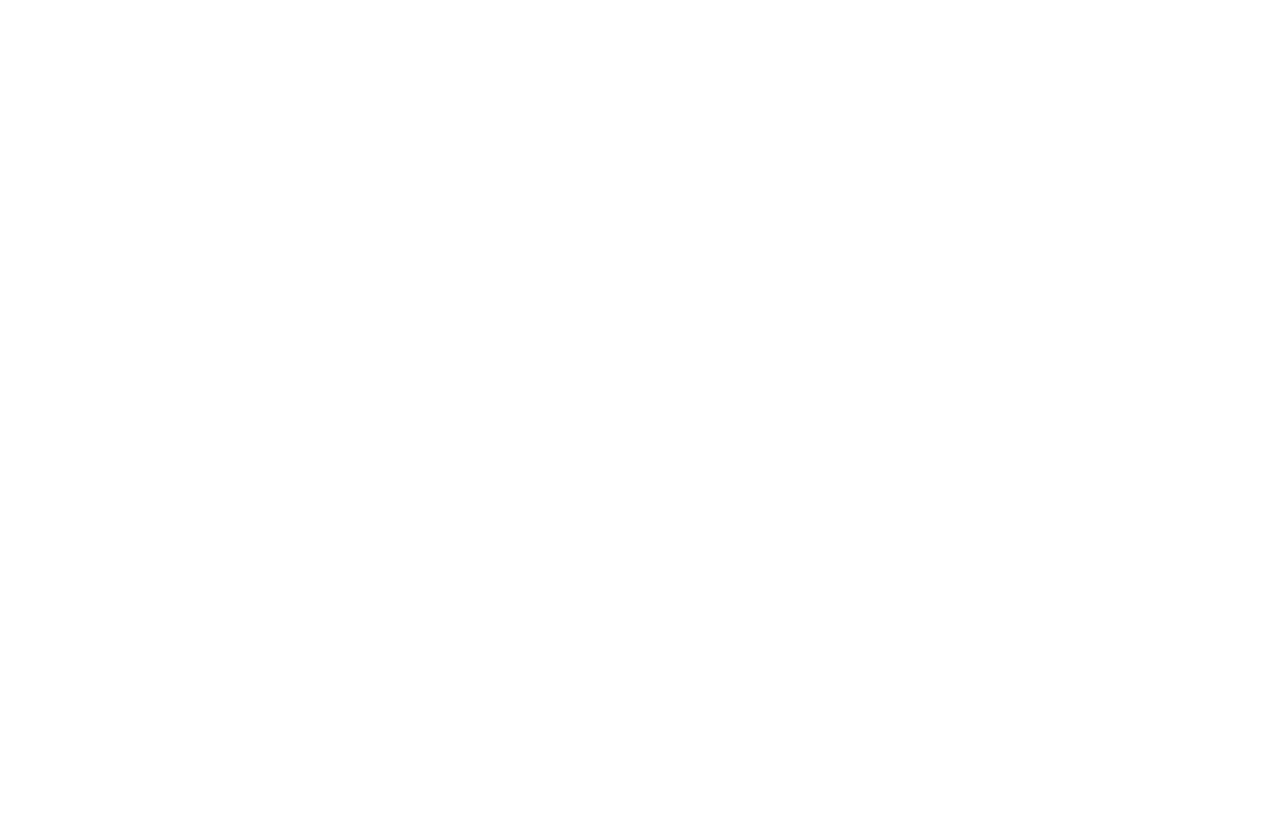
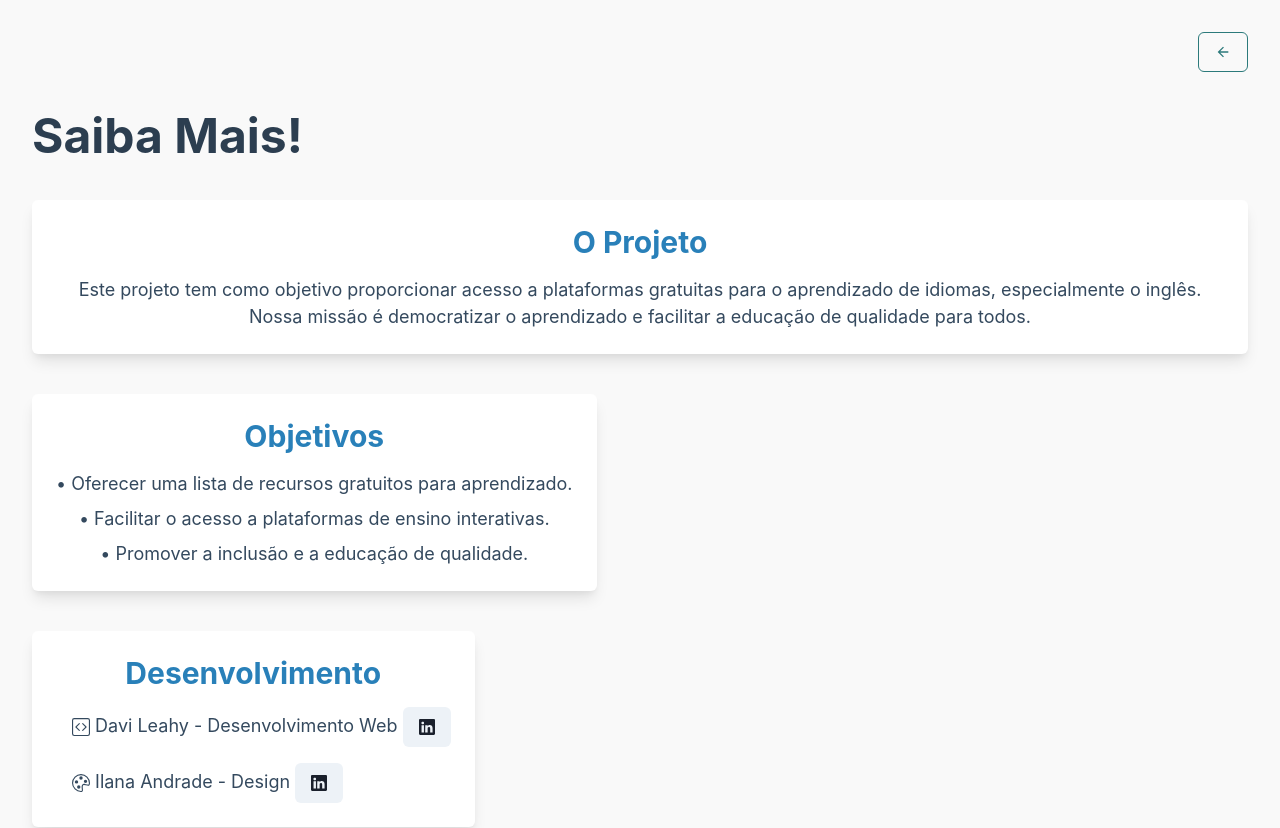
Before and after one commit to davileahy/LivreMente, a React (Create React App) app: page /saiba_mais in a window 1280 px wide. Before the commit this address had no page. Shown: the top 828 px of the page. Before the commit the page ends 800 px from the top, so only its background shows below. Built offline with nearby package versions, Linux system fonts and the light colour scheme.

Commit message:
Icon additions + About page creation, displays the project and links to linkedin

```diff
--- a/package.json
+++ b/package.json
@@ -13,6 +13,7 @@
     "framer-motion": "^11.9.0",
     "react": "^18.3.1",
     "react-dom": "^18.3.1",
+    "react-icons": "^5.3.0",
     "react-router-dom": "^6.26.2",
     "react-scripts": "5.0.1",
     "react-scroll": "^1.9.0",
--- a/src/App.js
+++ b/src/App.js
@@ -1,6 +1,7 @@
 import { BrowserRouter as Router, Route, Routes } from 'react-router-dom';
 import HomePage from './pages/HomePage';
 import MainPage from './pages/MainPage';
+import MorePage from './pages/MorePage';
 
 function App() {
   return (
@@ -8,6 +9,7 @@
       <Routes>
         <Route path="/" element={<HomePage />} />
         <Route path="/inicio" element={<MainPage />} />
+        <Route path="/saiba_mais" element={<MorePage />} />
         {/* Adicionar outras rotas para diferentes páginas */}
       </Routes>
     </Router>
--- a/src/components/About.js
+++ b/src/components/About.js
@@ -1,5 +1,6 @@
 import React from 'react';
-import { Box, Heading, Text } from '@chakra-ui/react';
+import { Box, Button, Heading, Text } from '@chakra-ui/react';
+import {InfoOutlineIcon} from '@chakra-ui/icons'
 import { motion } from 'framer-motion';
 
 const About = () => {
@@ -18,7 +19,7 @@
         Sobre Nós
       </Heading>
       <Text fontSize="lg">
-        O Comunicação Sem Fronteiras oferece acesso gratuito a plataformas de aprendizado de inglês, visando a inclusão e facilidade de acesso para todos.
+        O Comunicação Sem Fronteiras tem como objetivo facilitar o acesso ao <strong>aprendizado</strong>. Reunindo varias plataformas, recursos e cursos de acesso <strong>gratuitos</strong> para impulsionar o seu aprendizado. <br /> <br /> Quer saber mais do Comunicação Sem Fronteiras? <br /> <Button as='a' href='/saiba_mais' colorScheme='teal' mt={4}> <InfoOutlineIcon mr={2}/> Saiba Mais </Button>
       </Text>
     </Box>
   );
--- a/src/components/Courses.js
+++ b/src/components/Courses.js
@@ -1,6 +1,6 @@
 import React, {useState} from 'react';
 import { SimpleGrid, Box, Heading, Text, Wrap, WrapItem, Tag, Checkbox, CheckboxGroup, Button, Menu, MenuButton, MenuList, MenuItem, IconButton} from '@chakra-ui/react';
-import { ChevronDownIcon } from '@chakra-ui/icons';
+import { ChevronDownIcon, SearchIcon, DeleteIcon} from '@chakra-ui/icons';
 import CourseCard from './CourseCard';
 import { link, title } from 'framer-motion/client';
 
@@ -14,7 +14,7 @@
   {
     title: 'Duolingo',
     logo: logo_duolingo,
-    description: ' O Duolingo é um aplicativo e site de ensino de idiomas que oferece cursos gratuitos para aprender mais de 40 idiomas, além de música e matemática. O aplicativo é conhecido por ser divertido e eficaz, e por transformar o ato de estudar em um jogo',
+    description: ' O Duolingo é um aplicativo e site de ensino de idiomas que oferece cursos gratuitos para aprender mais de 40 idiomas, além de música e matemática. O aplicativo é conhecido por ser divertido e eficaz, e por transformar o ato de estudar em um jogo.',
     categories: ['Inglês', 'Interativo', 'Gratuito', 'Iniciantes'],
     link: 'https://www.duolingo.com/',
   },
@@ -26,14 +26,14 @@
     link: 'https://kultivi.com/'
   },
   {
-    title: 'curso',
-    logo: '/path-to-curso-logo.png',
-    description: 'Aprimore seu inglês com cursos personalizados no curso.',
-    categories: ['Inglês', 'Personalizado', 'Gratuito'],
-    link: 'https://www.curso.com/',
+    title: 'Memrise - Aprenda Inglês',
+    logo: 'https://upload.wikimedia.org/wikipedia/pt/6/65/Logotipo_do_Memrise.png',
+    description: 'O Memrise é uma plataforma de aprendizado de idiomas que utiliza um algoritmo baseado na ciência cognitiva para ajudar os usuários a aprender de forma mais rápida e eficaz.',
+    categories: ['Inglês', 'Intermediário', 'Gratuito'],
+    link: 'https://www.memrise.com/pt-br/',
   },
   {
-    title: 'Cultura Inglesa',
+    title: '[E-BOOKS] Cultura Inglesa',
     logo: logo_cultura,
     description: 'A Cultura Inglesa, além de oferecerem seus cursos de inglês, possuem materiais gratuitos para acesso. Principalmente E-books e Guias para as pessoas acessarem o inglês.',
     categories: ['Inglês', 'E-Books', 'Gratuito', 'Iniciantes'],
@@ -88,13 +88,6 @@
     categories: ['Inglês', 'Personalizado', 'Gratuito'],
     link: 'https://www.curso.com/',
   },
-  {
-    title: 'Memrise - Aprenda Inglês',
-    logo: 'https://upload.wikimedia.org/wikipedia/pt/6/65/Logotipo_do_Memrise.png',
-    description: 'Plataforma para aprender diversos idiomas, incluindo inglês.',
-    categories: ['Inglês', 'Intermediário', 'Gratuito'],
-    link: 'https://www.memrise.com/pt-br/',
-  },
   // Adicionar mais cursos conforme necessário
 ];
 
@@ -138,7 +131,7 @@
                                 w="100%"
                                 colorScheme='teal'
                             >
-                                Filtrar <ChevronDownIcon />
+                                <SearchIcon></SearchIcon>
                             </MenuButton>
 
                             <MenuList minWidth="240px">
@@ -147,7 +140,7 @@
                                     <Checkbox value="Inglês">Inglês</Checkbox>
                                 </MenuItem>
                                 <MenuItem closeOnSelect={false}>
-                                    <Checkbox value="Básico">Básico</Checkbox>
+                                    <Checkbox value="Iniciantes">Iniciantes</Checkbox>
                                 </MenuItem>
                                 <MenuItem closeOnSelect={false}>
                                     <Checkbox value="Certificado">Certificado</Checkbox>
@@ -158,14 +151,12 @@
                                 <MenuItem closeOnSelect={false}>
                                     <Checkbox value="Gratuito">Gratuito</Checkbox>
                                 </MenuItem>
-                                <MenuItem closeOnSelect={false}>
-                                    <Checkbox value="Pago">Pago</Checkbox>
-                                </MenuItem>
+
                                 </CheckboxGroup>
                                 {/* Botão para limpar todas as tags */}
                                 <MenuItem>
                                 <Button size="sm" onClick={clearTags} w="100%">
-                                    Limpar Filtros
+                                    <DeleteIcon />
                                 </Button>
                                 </MenuItem>
                             </MenuList>
--- a/src/components/Nav.js
+++ b/src/components/Nav.js
@@ -7,13 +7,11 @@
   return (
     <Box as="nav" bg="white" py={8} px={10} className="fixed w-full z-10">
       <Flex justify="space-between" align="center" >
-        <img src={small_logo} alt='logo' className='h-auto max-w-16 hover:scale-125 duration-[0.5s]'/>
+        <ScrollLink to="inicio" smooth={true} duration={500} offset={-70}>
+          <img src={small_logo} alt='logo' className='h-auto max-w-16 hover:scale-125 duration-[0.5s] hover:cursor-pointer'/>
+        </ScrollLink>
+
         <Flex gap={10}>
-          <ScrollLink to="inicio" smooth={true} duration={500} offset={-70}>
-            <Button variant="link" color="#0D415D" size='lg' className='hover:scale-125 duration-[0.5s]'>
-              Início
-            </Button>
-          </ScrollLink>
           <ScrollLink to="sobre" smooth={true} duration={500} offset={-70}>
             <Button variant="link" color="#0D415D" size='lg' className='hover:scale-125 duration-[0.5s]'>
               Sobre
--- a/src/pages/MainPage.js
+++ b/src/pages/MainPage.js
@@ -24,7 +24,7 @@
         <Img
           src={logo_branca}
           alt="logo comunicação sem fronteiras"
-          className="mt-20 hover:scale-105 duration-[0.2s]"
+          className="mt-20"
           maxW={{ base: "80%", sm: "60%", md: "40%", lg: "30%" }} // Ajuste dinâmico de tamanho
           mx="auto"
         />
--- /dev/null
+++ b/src/pages/MorePage.js
@@ -0,0 +1,55 @@
+import React from 'react';
+import { Box, Heading, Text, VStack, Stack, Image, Button, Icon } from '@chakra-ui/react';
+import { useNavigate } from 'react-router-dom';
+import {ArrowBackIcon, } from '@chakra-ui/icons'
+import { BsPalette, BsCodeSquare, BsLinkedin  } from "react-icons/bs";
+
+const MorePage = () => {
+
+    const navigate = useNavigate();
+
+    return (
+        <Box p={8} bg="#f9f9f9" minH="100vh" textAlign={'center'}>
+        <VStack spacing={10} align="start">
+            <Button colorScheme='teal' variant={'outline'} position={'fixed'} alignSelf={'end'} onClick={() => navigate('/inicio')}> <ArrowBackIcon></ArrowBackIcon> </Button>
+            <Heading as="h1" size="2xl" color="#2C3E50" textAlign="center" mt={20}>
+            Saiba Mais!
+            </Heading>
+
+            <Box bg="white" p={6} borderRadius="md" boxShadow="lg">
+            <Heading as="h2" size="lg" mb={4} color="#2980B9">O Projeto</Heading>
+            <Text fontSize="lg" color="#34495E">
+                Este projeto tem como objetivo proporcionar acesso a plataformas gratuitas para o aprendizado de idiomas, especialmente o inglês. Nossa missão é democratizar o aprendizado e facilitar a educação de qualidade para todos.
+            </Text>
+            </Box>
+
+            <Box bg="white" p={6} borderRadius="md" boxShadow="lg">
+            <Heading as="h2" size="lg" mb={4} color="#2980B9">Objetivos</Heading>
+            <Stack spacing={2}>
+                <Text fontSize="lg" color="#34495E">• Oferecer uma lista de recursos gratuitos para aprendizado.</Text>
+                <Text fontSize="lg" color="#34495E">• Facilitar o acesso a plataformas de ensino interativas.</Text>
+                <Text fontSize="lg" color="#34495E">• Promover a inclusão e a educação de qualidade.</Text>
+            </Stack>
+            </Box>
+
+            <Box bg="white" p={6} borderRadius="md" boxShadow="lg">
+            <Heading as="h2" size="lg" mb={4} color="#2980B9">Desenvolvimento</Heading>
+            <Stack spacing={4}>
+                <Box display="flex" alignItems="center">
+                <Text fontSize="lg" color="#34495E" ml={4}><Icon as={BsCodeSquare}></Icon> Davi Leahy - Desenvolvimento Web <Button as={'a'} href='https://www.linkedin.com/in/davileahy'><BsLinkedin/></Button> </Text>
+                </Box>
+                <Box display="flex" alignItems="center">
+                <Text fontSize="lg" color="#34495E" ml={4}><Icon as={BsPalette}></Icon> Ilana Andrade - Design <Button as={'a'} href='https://www.linkedin.com/in/ilana-andrade-9a3111331/'><BsLinkedin/></Button> </Text>
+                </Box>
+            </Stack>
+            </Box>
+
+            <Box display="flex" justifyContent="center" mt={8}>
+            <Button colorScheme="teal" size="lg" onClick={() => navigate('/inicio')} alignSelf={'center'}> <ArrowBackIcon /> Voltar para a página inicial</Button>
+            </Box>
+        </VStack>
+        </Box>
+  );
+};
+
+export default MorePage;
```
Also changed, not shown: 1 other file (tests, documents, lock files or other folders).
